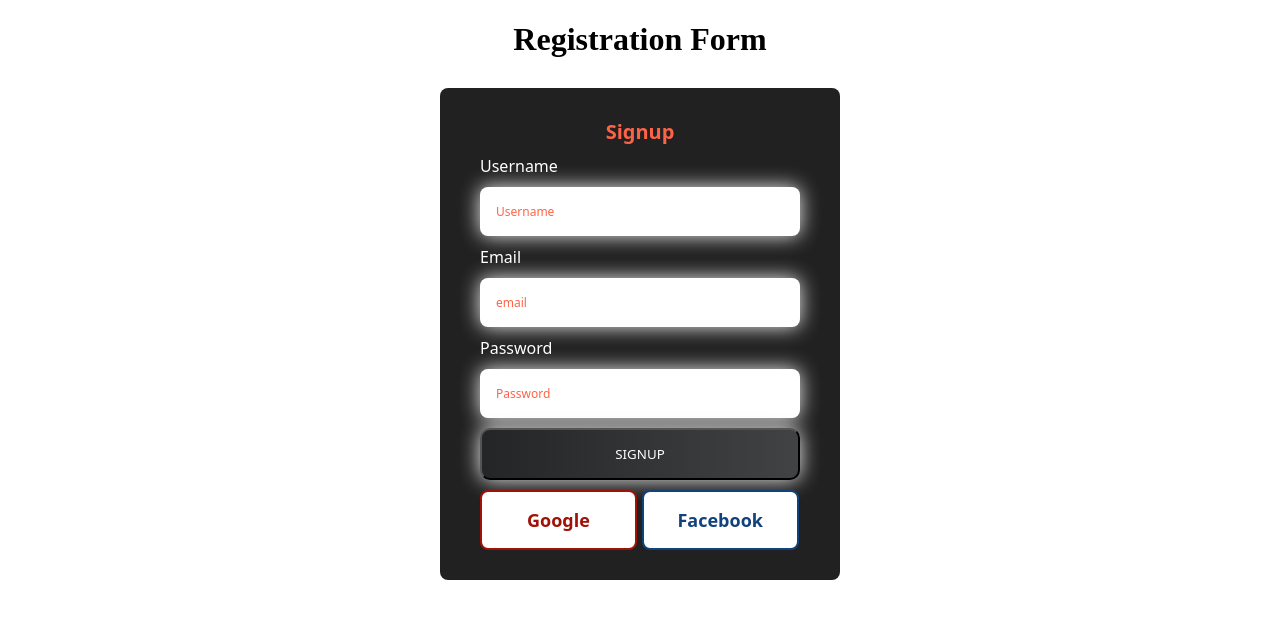
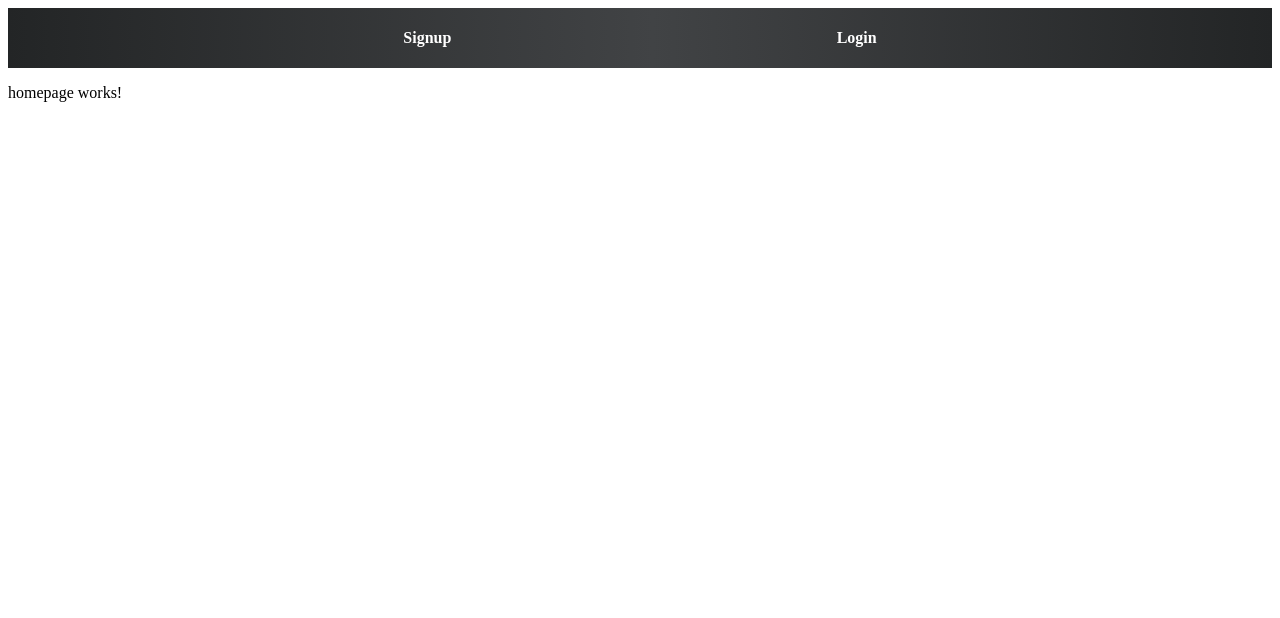
Before and after one commit to mohdadil12345/Registration_form, an Angular app in the folder regis_form/: page / in a window 1280 px wide. Shown: the top 618 px of the page. Built offline with nearby package versions, Linux system fonts and the light colour scheme.

Commit message:
navigate done using Router

```diff
--- a/regis_form/src/app/app-routing.module.ts
+++ b/regis_form/src/app/app-routing.module.ts
@@ -1,10 +1,18 @@
 import { NgModule } from '@angular/core';
 import { RouterModule, Routes } from '@angular/router';
+import { SignupPageComponent } from './signup-page/signup-page.component';
+import { LoginPageComponent } from './login-page/login-page.component';
+import { HomepageComponent } from './homepage/homepage.component';
 
-const routes: Routes = [];
+const routes: Routes = [
+  {path : "signup", component: SignupPageComponent},
+  {path : "login", component: LoginPageComponent},
+  {path: "", component : HomepageComponent}
+];
 
 @NgModule({
   imports: [RouterModule.forRoot(routes)],
   exports: [RouterModule]
+
 })
 export class AppRoutingModule { }
--- a/regis_form/src/app/app.component.html
+++ b/regis_form/src/app/app.component.html
@@ -1,5 +1,7 @@
 
 
-<h1 style=" color: linear-gradient(90deg, #232526 0, #414345 51%, #232526); text-align: center;">Registration Form</h1>
 
-<app-signup-page></app-signup-page>
+<app-header></app-header>
+
+
+<router-outlet></router-outlet>
--- a/regis_form/src/app/app.module.ts
+++ b/regis_form/src/app/app.module.ts
@@ -6,12 +6,16 @@ import { AppComponent } from './app.component';
 import { SignupPageComponent } from './signup-page/signup-page.component';
 import { LoginPageComponent } from './login-page/login-page.component';
 import { FormsModule } from '@angular/forms';
+import { HeaderComponent } from './header/header.component';
+import { HomepageComponent } from './homepage/homepage.component';
 
 @NgModule({
   declarations: [
     AppComponent,
     SignupPageComponent,
-    LoginPageComponent
+    LoginPageComponent,
+    HeaderComponent,
+    HomepageComponent
   ],
   imports: [
     BrowserModule,
--- /dev/null
+++ b/regis_form/src/app/header/header.component.css
@@ -0,0 +1,24 @@
+
+*{
+    padding: 0px;
+    margin: 0px;
+    box-sizing: border-box;
+}
+
+
+.navbar_container{
+    background-image: linear-gradient(90deg, #232526 0, #414345 51%, #232526);
+    padding: 10px;
+    height: 60px;
+    display: flex;
+    justify-content: space-evenly;
+    align-items: center;
+    font-size: 600;
+
+}
+
+a{
+    color: white;
+    text-decoration: none;
+    font-weight: bold;
+}
--- /dev/null
+++ b/regis_form/src/app/header/header.component.html
@@ -0,0 +1,6 @@
+
+<div class="navbar_container">
+
+    <a href="signup">Signup</a>
+    <a href="login">Login</a>
+</div>
--- /dev/null
+++ b/regis_form/src/app/homepage/homepage.component.html
@@ -0,0 +1 @@
+<p>homepage works!</p>
--- a/regis_form/src/app/signup-page/signup-page.component.html
+++ b/regis_form/src/app/signup-page/signup-page.component.html
@@ -1,4 +1,5 @@
 
+<h1 style=" color: linear-gradient(90deg, #232526 0, #414345 51%, #232526); text-align: center;">Registration Form</h1>
 
 <form (ngSubmit) = "handle_signup()" class="form1">
     <h3 >Signup</h3>
--- a/regis_form/src/app/signup-page/signup-page.component.ts
+++ b/regis_form/src/app/signup-page/signup-page.component.ts
@@ -1,4 +1,5 @@
 import { Component } from '@angular/core';
+import { Router } from '@angular/router';
 
 @Component({
   selector: 'app-signup-page',
@@ -6,6 +7,9 @@ import { Component } from '@angular/core';
   styleUrl: './signup-page.component.css'
 })
 export class SignupPageComponent {
+
+
+  constructor (private router : Router) {}
 
   username : string  = "";
   email : string = "";
@@ -21,7 +25,7 @@ export class SignupPageComponent {
   }
 
   if (this.username && this.email && this.password) {
-    alert("Form submitted");
+    alert("Registration Successfull");
     console.log(user)
 
     let lsdata = localStorage.getItem("user_data")
@@ -42,6 +46,10 @@ export class SignupPageComponent {
     this.password = ""
 
 
+    this.router.navigate(['login'])
+
+
+
   } else {
     alert("Form not valid");
   }
```
Also changed, not shown: regis_form/src/app/header/header.component.ts (added, +10 -0 lines), regis_form/src/app/homepage/homepage.component.ts (added, +10 -0 lines), regis_form/src/app/homepage/homepage.component.css (added), 1 other file (tests, documents, lock files or other folders).
